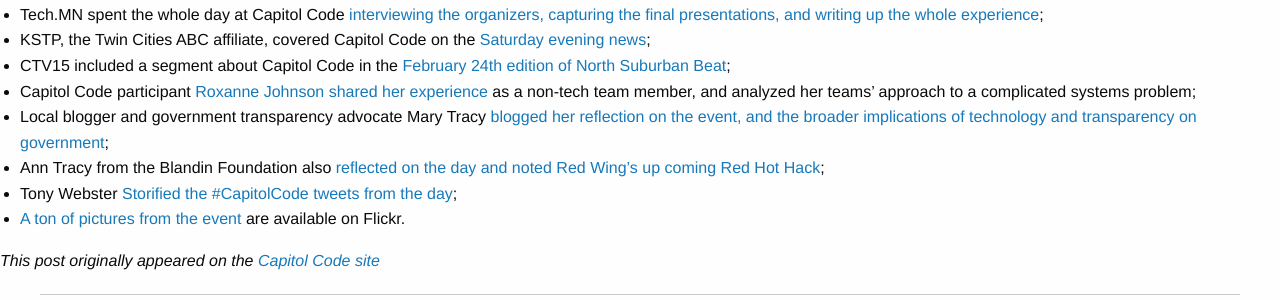
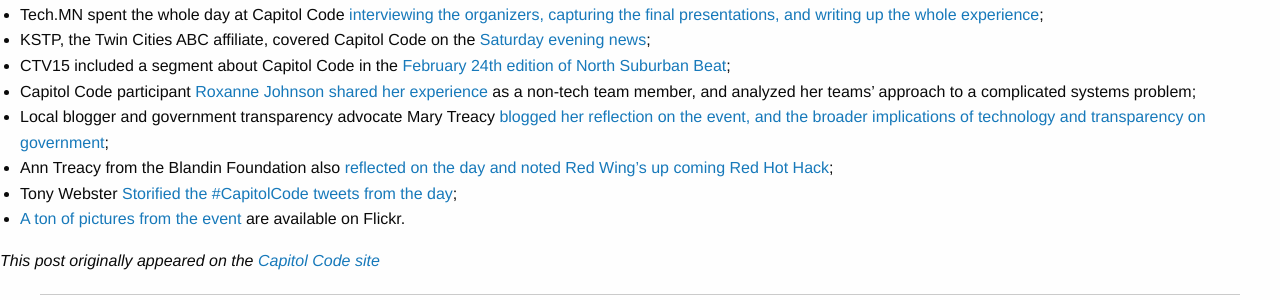
Before and after one commit to OpenTwinCities/opentwincities.github.com, a Jekyll site: the page built from _posts/2014-03-03-capitol-code-in-the-press.md, in a window 1280 px wide. Shown: the part 1053-1353 px from the top of the page. Built offline with Jekyll 4.4.1, drawn with Linux system fonts in a browser that asks for light colours; nearby versions of some CDN libraries; library files that are not in the unit come from our copies; Markdown is read by kramdown in place of the engine named in the settings.

Commit message:
Corrected the spelling of Treacy

```diff
--- a/_posts/2014-03-03-capitol-code-in-the-press.md
+++ b/_posts/2014-03-03-capitol-code-in-the-press.md
@@ -16,8 +16,8 @@
 * KSTP, the Twin Cities ABC affiliate, covered Capitol Code on the [Saturday evening news](http://kstp.com/news/stories/S3335872.shtml);
 * CTV15 included a segment about Capitol Code in the [February 24th edition of North Suburban Beat](http://www.ctv15.org/index.php/programs/nsb/307-february-24-2014.html);
 * Capitol Code participant [Roxanne Johnson shared her experience](/2014/02/23/capitol-code-and-the-public-data-ecosystem/) as a non-tech team member, and analyzed her teams' approach to a complicated systems problem;
-* Local blogger and government transparency advocate Mary Tracy [blogged her reflection on the event, and the broader implications of technology and transparency on government](http://marytreacy.wordpress.com/2014/02/24/capitol-coders-share-open-government-ideas-apps/);
-* Ann Tracy from the Blandin Foundation also [reflected on the day and noted Red Wing's up coming Red Hot Hack](http://blandinonbroadband.org/2014/02/23/capitol-code-open-data-jam-notes-from-the-day/);
+* Local blogger and government transparency advocate Mary Treacy [blogged her reflection on the event, and the broader implications of technology and transparency on government](http://marytreacy.wordpress.com/2014/02/24/capitol-coders-share-open-government-ideas-apps/);
+* Ann Treacy from the Blandin Foundation also [reflected on the day and noted Red Wing's up coming Red Hot Hack](http://blandinonbroadband.org/2014/02/23/capitol-code-open-data-jam-notes-from-the-day/);
 * Tony Webster [Storified the #CapitolCode tweets from the day](http://storify.com/tonywebster/capitolcode-tweets?utm_content=storify-pingback&utm_medium=sfy.co-twitter&awesm=sfy.co_bav7&utm_campaign=&utm_source=direct-sfy.co);
 * [A ton of pictures from the event](http://www.flickr.com/search/?q=capitolcode2014&m=tags) are available on Flickr.
 
```
